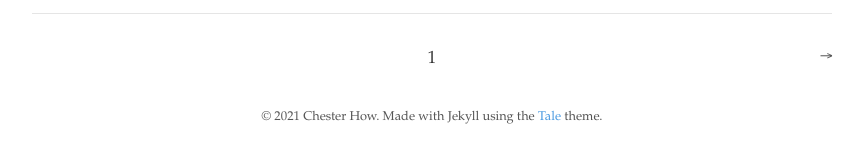
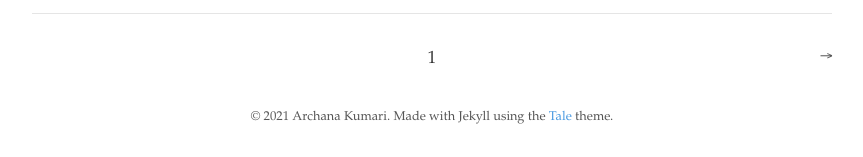
Before and after one commit to Archana-blog/product, a Jekyll site: the page built from index.html, in a window 1280 px wide. Shown: the part 1409-1566 px from the top of the page, without its empty margins (208-1071 px from the left). Built offline with Jekyll 4.4.1, drawn with Linux system fonts in a browser that asks for light colours; the list of posts is cut into pages by our own code.

Commit message:
Update _config.yml

```diff
--- a/_config.yml
+++ b/_config.yml
@@ -9,7 +9,7 @@ google_analytics: UA—XXXXXXXX-X
 
 # Author
 author:
-  name:         Chester How
+  name:         Archana Kumari
   url:          https://chester.how
   email:        chesterhow@gmail.com
 
```
